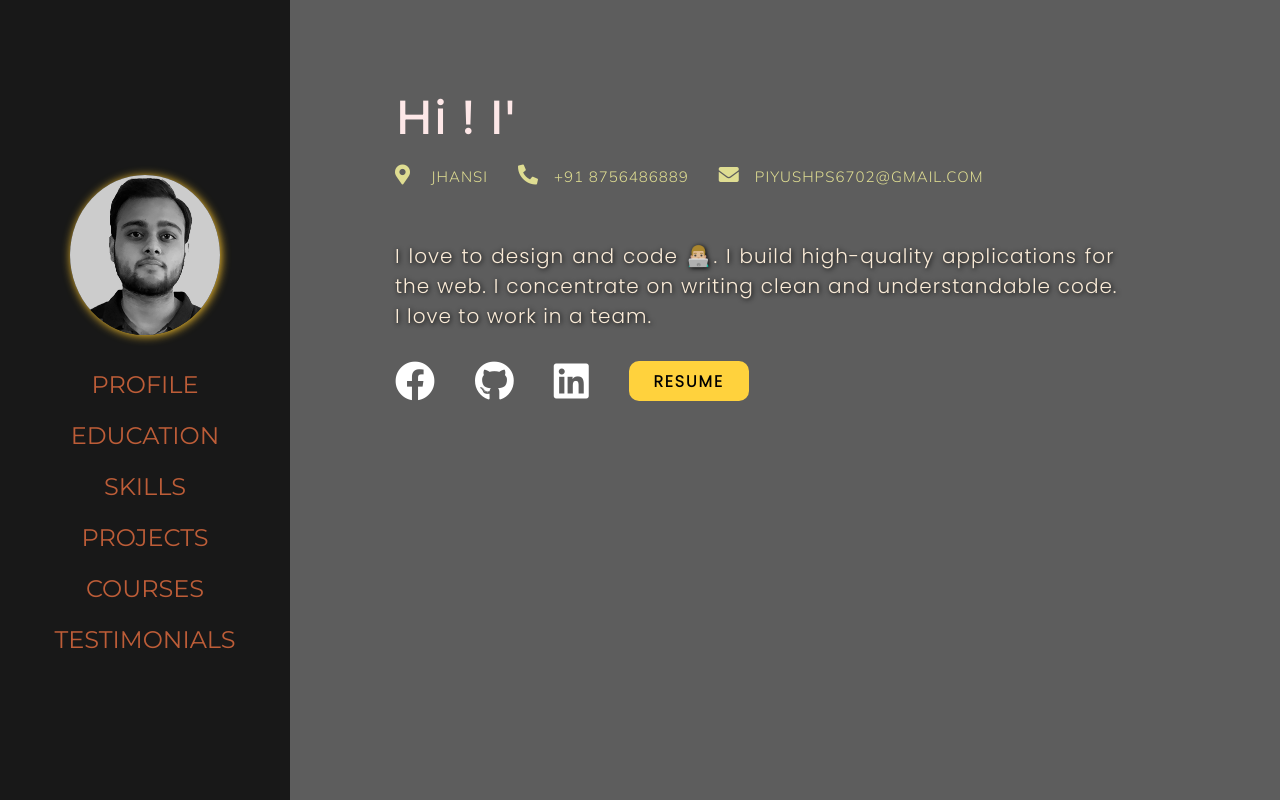
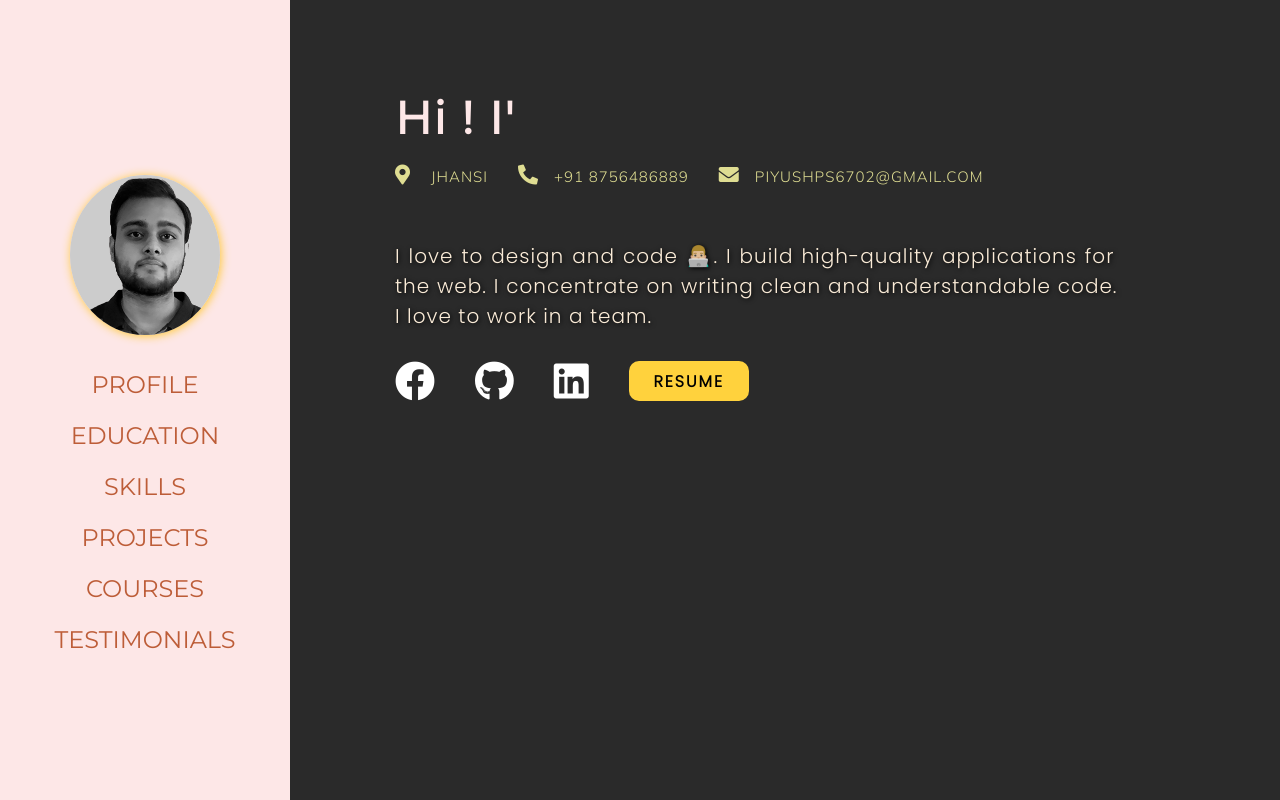
Before and after one commit to Piyush6702/Portfolio, a plain HTML site: page index.html in a window 1280 px wide. Shown: the top 800 px of the page. Drawn offline with nearby package versions, Linux system fonts and the light colour scheme.

Commit message:
start work on day-mode

```diff
--- a/css/style.css
+++ b/css/style.css
@@ -17,7 +17,7 @@ body {
   position: fixed;
   width: 250px;
   height: 100vh;
-  background-color: rgb(24, 24, 24);
+  background-color: rgb(253 231 231);;
   padding: 30px 20px;
   overflow: hidden;
   z-index: 1;
@@ -73,7 +73,7 @@ body {
 
 .hero {
   position: relative;
-  background-image: url("../images/bg-1.jpg");
+  background:rgb(42 42 42);;
   background-attachment: fixed;
   background-position: center;
   background-repeat: no-repeat;
@@ -88,7 +88,7 @@ body {
 .hero::before {
   content: "";
   position: absolute;
-  background-color: rgba(0, 0, 0, 0.637);
+  background-color: rgb(42 42 42);
   width: 100%;
   height: 100%;
   z-index: 1;
@@ -398,7 +398,7 @@ body {
 #Projects {
   position: relative;
   width: 85%;
-  min-height: 100vh;
+  height: 100vh;
   height: auto;
   margin: auto;
   z-index: 10;
```
